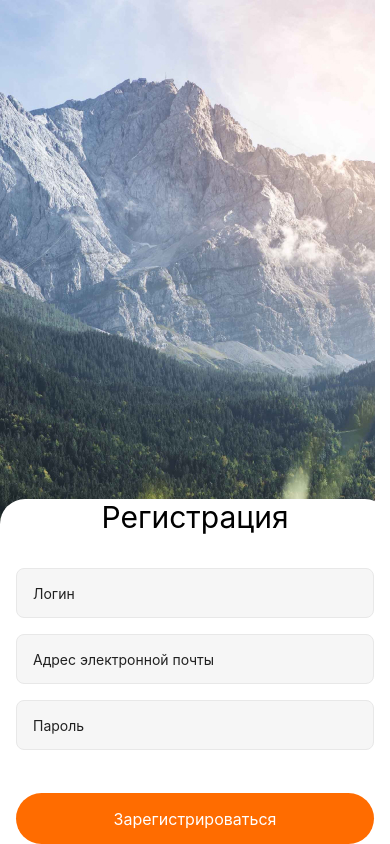
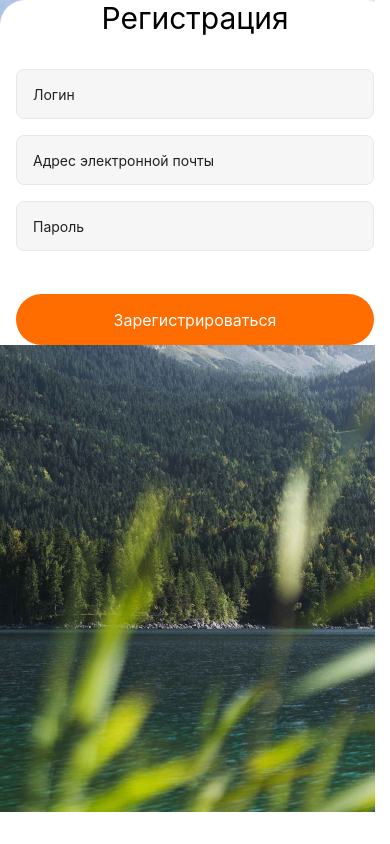
Before and after one commit to OlgaMunaieva/goit-react-native-hw, a React Native app: screen / in a window 390 px wide. Built offline with nearby package versions, Linux system fonts and the light colour scheme.

Commit message:
keyboard

```diff
--- a/App.js
+++ b/App.js
@@ -1,8 +1,9 @@
 import { StatusBar } from "expo-status-bar";
-import { StyleSheet, Text, View } from "react-native";
+import { Platform, StyleSheet, Text, View } from "react-native";
 import RegistrationScreen from "./Screens/RegistrationScreen";
 
 export default function App() {
+  console.log(Platform.OS);
   return (
     <View style={styles.container}>
       {/* <Text>Open up App.js to start working on your app!</Text> */}
--- a/Screens/RegistrationScreen.js
+++ b/Screens/RegistrationScreen.js
@@ -1,7 +1,9 @@
-import React from "react";
+import React, { useState } from "react";
 import {
   Button,
   ImageBackground,
+  KeyboardAvoidingView,
+  Platform,
   StyleSheet,
   Text,
   TextInput,
@@ -10,6 +12,7 @@ import {
 } from "react-native";
 
 const RegistrationScreen = () => {
+  const [isShowKeyboard, setIsShowKeyboard] = useState(false);
   return (
     <ImageBackground
       source={require("../assets/images/bg.jpg")}
@@ -17,17 +20,35 @@ const RegistrationScreen = () => {
       style={styles.image}
     >
       <View style={styles.form}>
+        <KeyboardAvoidingView
+          behavior={Platform.OS === "ios" ? "padding" : "height"}
+        >
           <Text style={styles.text}>Регистрация</Text>
-        <TextInput style={styles.input} placeholder="Логин" />
-        <TextInput style={styles.input} placeholder="Адрес электронной почты" />
+          <TextInput
+            style={styles.input}
+            placeholder="Логин"
+            onFocus={() => setIsShowKeyboard(true)}
+          />
+          <TextInput
+            style={styles.input}
+            placeholder="Адрес электронной почты"
+            onFocus={() => setIsShowKeyboard(true)}
+          />
           <TextInput
             style={styles.input}
             placeholder="Пароль"
             secureTextEntry={true}
+            onFocus={() => setIsShowKeyboard(true)}
           />
+        </KeyboardAvoidingView>
 
-        <View style={styles.buttonContainer}>
-          <TouchableOpacity style={styles.button}>
+        <View
+          style={{
+            ...styles.buttonContainer,
+            marginBottom: isShowKeyboard ? -60 : 0,
+          }}
+        >
+          <TouchableOpacity style={styles.button} activeOpacity={0.7}>
             <Text style={styles.btnTitle}>Зарегистрироваться</Text>
           </TouchableOpacity>
         </View>
@@ -39,8 +60,14 @@ const RegistrationScreen = () => {
 const styles = StyleSheet.create({
   image: {
     flex: 1,
+    ...Platform.select({
+      ios: {
+        justifyContent: "center",
+      },
+      android: {
         justifyContent: "flex-end",
-    // alignItems: "center",
+      },
+    }),
   },
   form: {
     backgroundColor: "#FFFFFF",
@@ -65,6 +92,7 @@ const styles = StyleSheet.create({
   },
   buttonContainer: {
     marginHorizontal: 16,
+    marginBottom: -60,
     // height: 51,
     // borderRadius: 100,
   },
```
Lines whose indentation alone changed are shown as unchanged.
